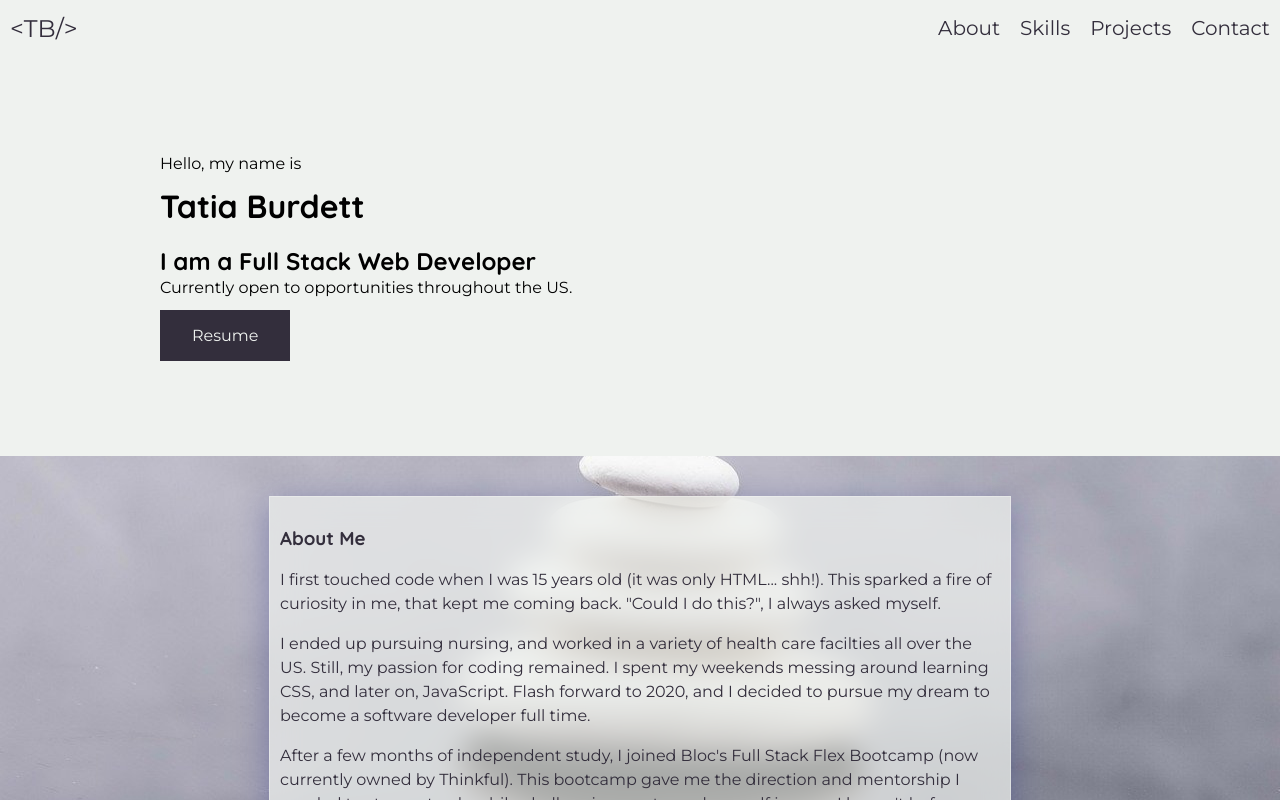
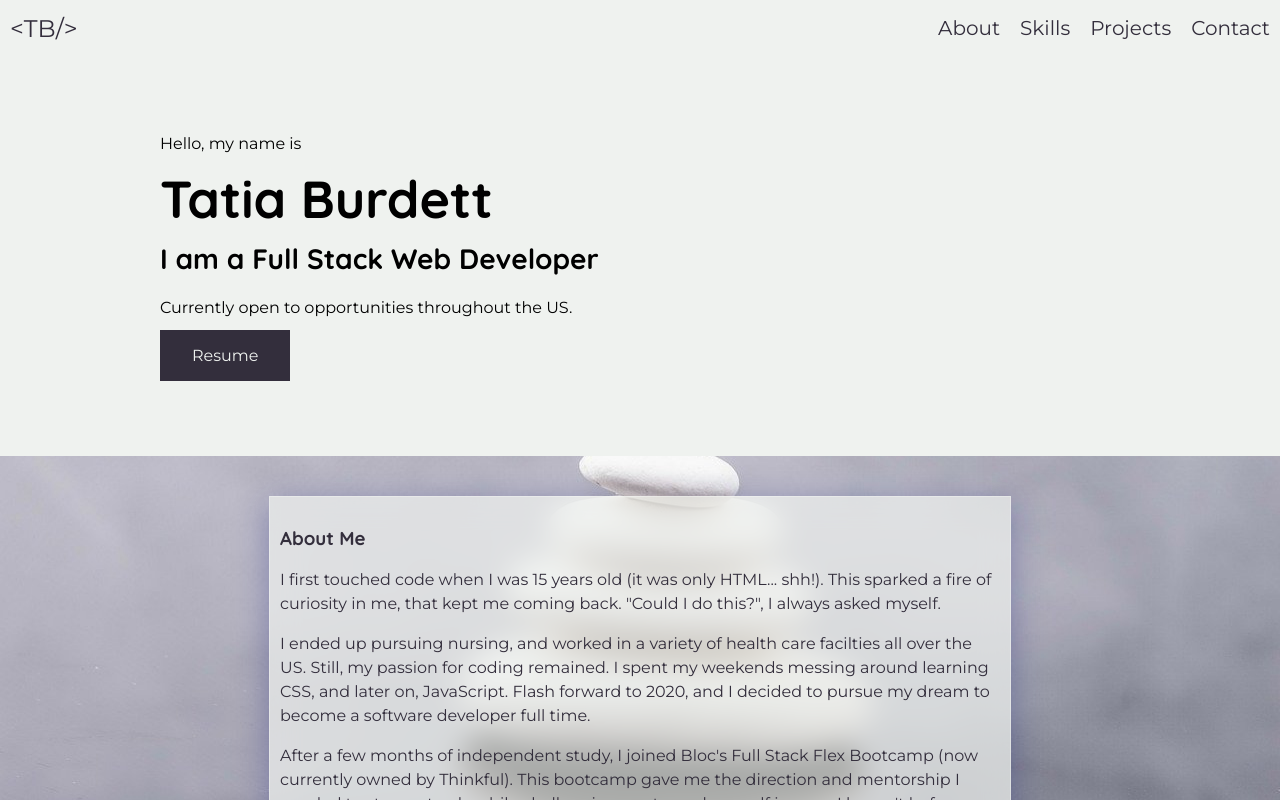
Before and after one commit to tatia-burdett/my-portfolio, a React (Create React App) app: page / in a window 1280 px wide. Shown: the top 800 px of the page. Built offline with nearby package versions, Linux system fonts and the light colour scheme.

Commit message:
header positioning and size

```diff
--- a/src/components/App/App.css
+++ b/src/components/App/App.css
@@ -13,3 +13,31 @@ p, button, input, label, a {
 p {
   line-height: 1.5;
 }
+
+h1 {
+  font-size: 44px;
+}
+
+h2 {
+  font-size: 22px;
+}
+
+.header-p {
+  font-size: 14px;
+}
+
+/* Desktop Responsive */
+
+@media all and (min-width: 700px) {
+  h1 {
+    font-size: 52px;
+  }
+
+  h2 {
+    font-size: 28px;
+  }
+
+  .header-p {
+    font-size: 16px;
+  }
+}
--- a/src/components/FullScreen/FullScreen.css
+++ b/src/components/FullScreen/FullScreen.css
@@ -21,7 +21,11 @@
 }
 
 .fullscreen-header h1 {
-  padding-bottom: 20px;
+  padding-bottom: 10px;
+}
+
+.fullscreen-header h2 {
+  padding-bottom: 10px;
 }
 
 .resume {
@@ -42,3 +46,10 @@
   border-bottom-left-radius: 10px;
   border-top-right-radius: 10px;
 }
+
+/* Desktop Responsive */
+@media all and (min-width: 700px) {
+  .fullscreen-header h2 {
+    padding-bottom: 20px;
+  }
+}
--- a/src/components/FullScreen/FullScreen.js
+++ b/src/components/FullScreen/FullScreen.js
@@ -6,10 +6,10 @@ class FullScreen extends React.Component {
     return (
       <header className='fullscreen' id='fullscreen'>
         <div className='fullscreen-header'>
-          <p>Hello, my name is</p>
+          <p className='header-p'>Hello, my name is</p>
           <h1>Tatia Burdett</h1>
           <h2>I am a Full Stack Web Developer</h2>
-          <p>Currently open to opportunities throughout the US.</p>
+          <p className='header-p'>Currently open to opportunities throughout the US.</p>
           <a href='https://drive.google.com/file/d/1xGdbrtnpaXpPFPEieWNSfUfGjhnRkwe9/view?usp=sharing' target='_blank' rel='noreferrer' className='resume'>Resume</a>
         </div>
       </header>
```
